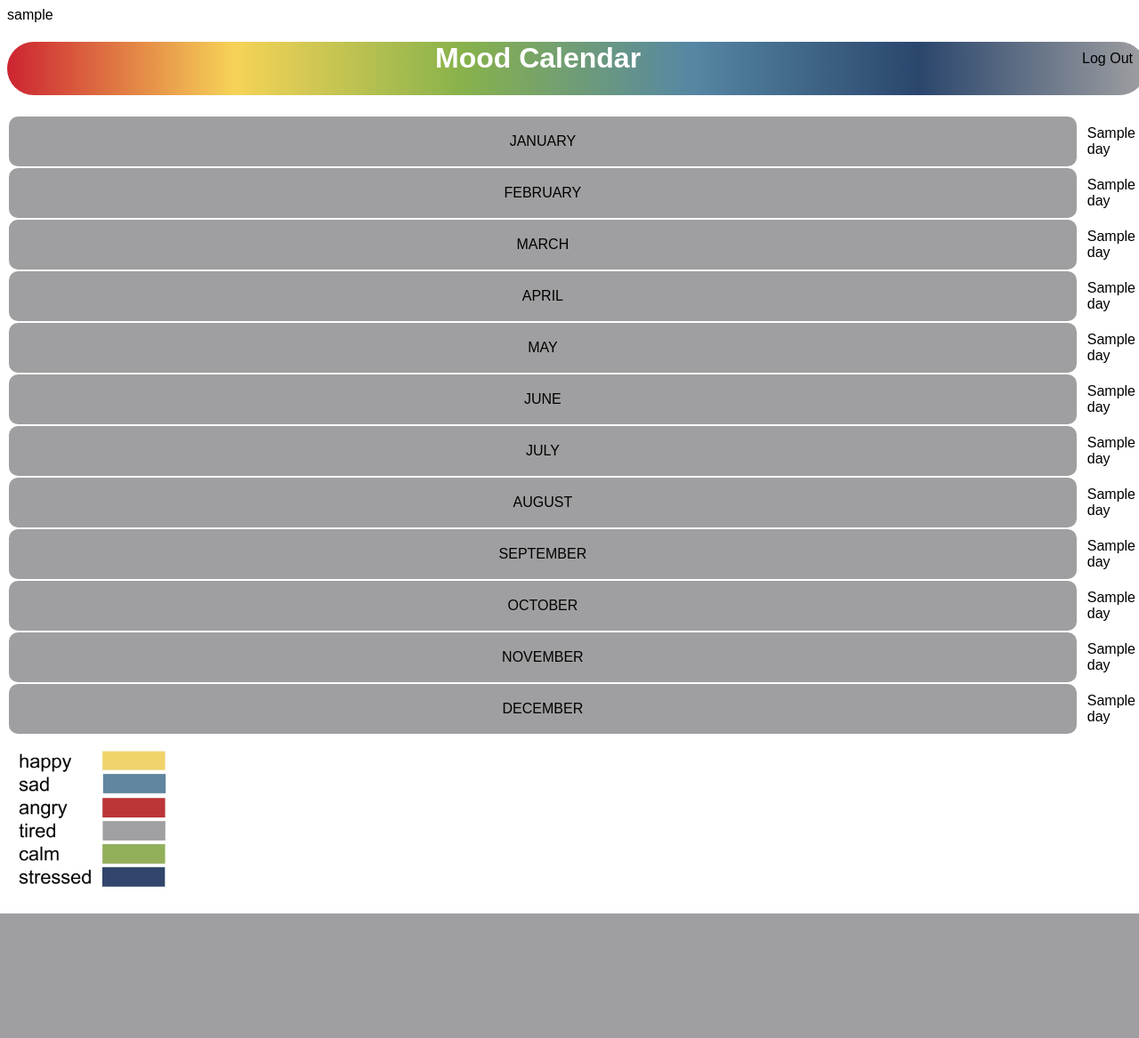
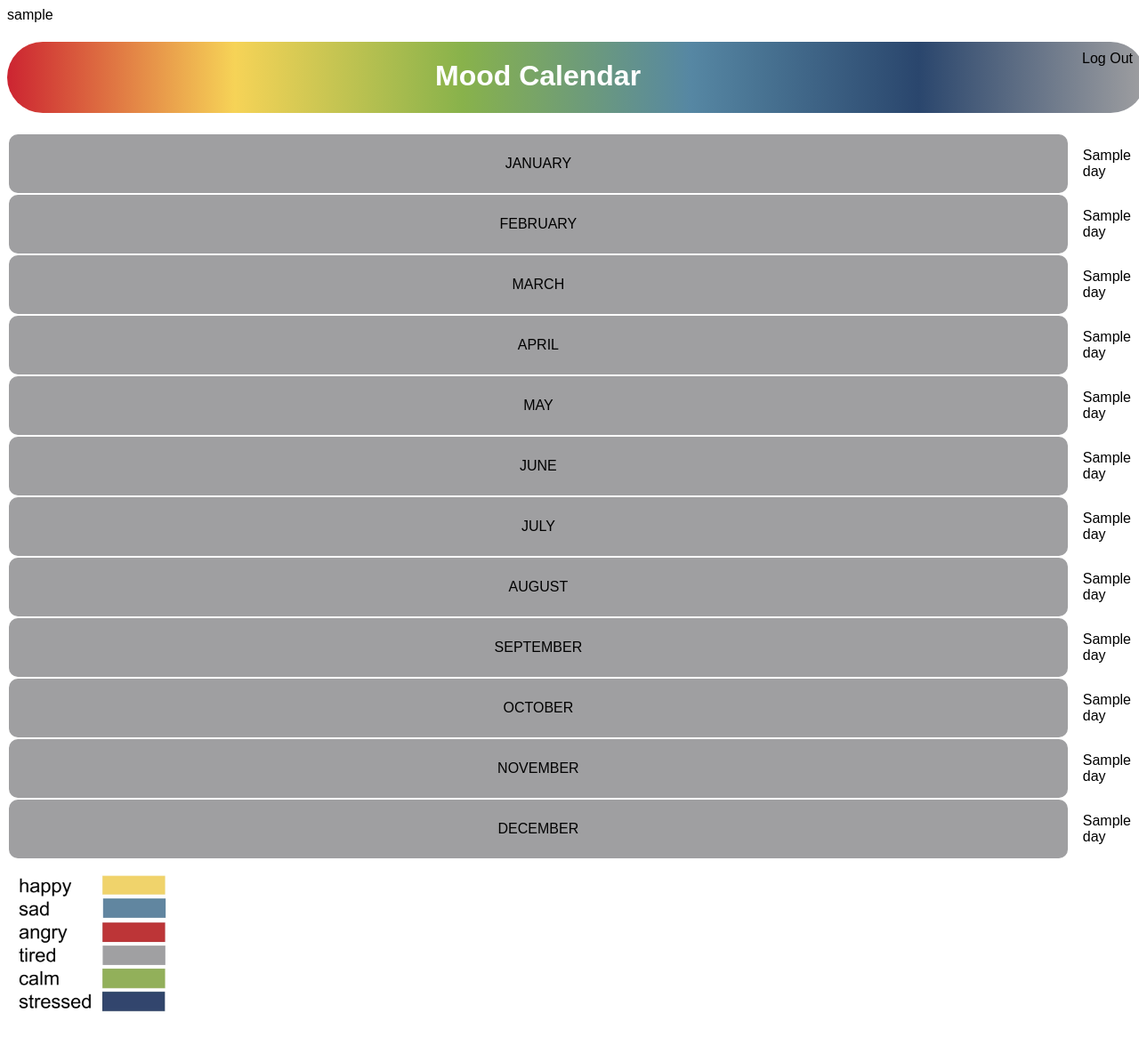
Before and after one commit to seehamrun/CodingCrew, a Python web app: template templates/homepage.html in a window 1280 px wide. Shown: the whole page at 89% size. Before the commit the page ends 1027 px from the top, so only its background shows below. Run offline with Jinja, Linux system fonts and the light colour scheme; the template is opened without the code that fills it: most values are stand-ins (such as "Sample title", 1, 10 or a date in 2020).

Commit message:
css changes again

```diff
--- a/static/style.css
+++ b/static/style.css
@@ -22,7 +22,7 @@
 
 #daypage{
 text-align: center;
-font-family: 'American Typewriter', serif;
+font-family: arial;
 font-size: 18px;
 
 }
@@ -34,7 +34,7 @@
 
 #title{
   text-align: center;
-  font-family: 'American Typewriter', serif;
+  font-family: arial;
   font-size: 50px;
 }
 
@@ -95,13 +95,15 @@
 
 td{
   font-family: arial;
-  padding: 10px;
+  padding: 15px;
+  border-radius: 30%;
 }
 
 
 #headl{
   color: white;
   text-align: center;
+  padding-top: 20px;
   height: 60px;
   background: red; /* For browsers that do not support gradients */
   background: -webkit-linear-gradient(left, #CC2431 , #F6D357, #88B24B, #5687A3, #2a466d, #9F9FA1); /* For Safari 5.1 to 6.0 */
```
